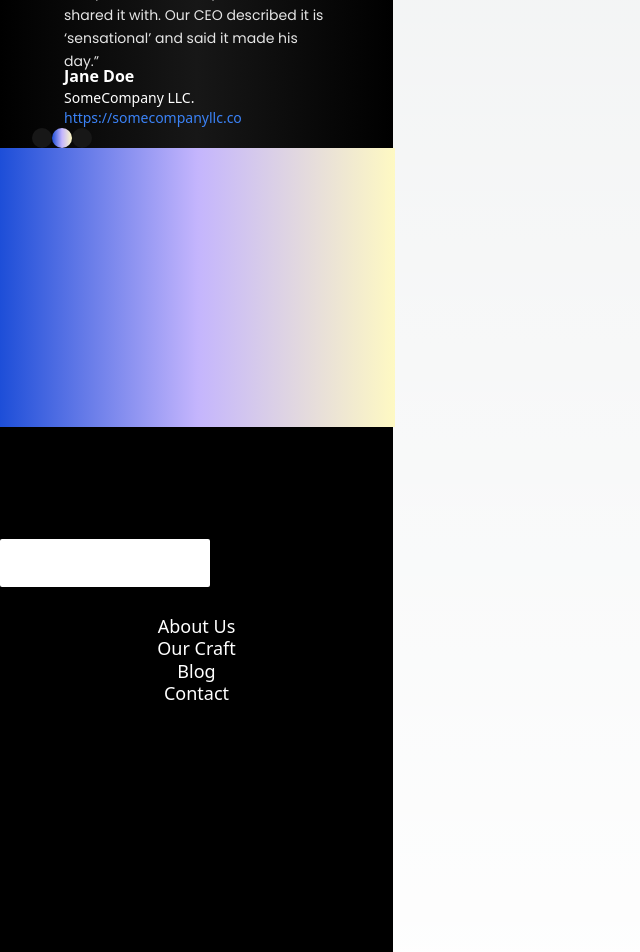
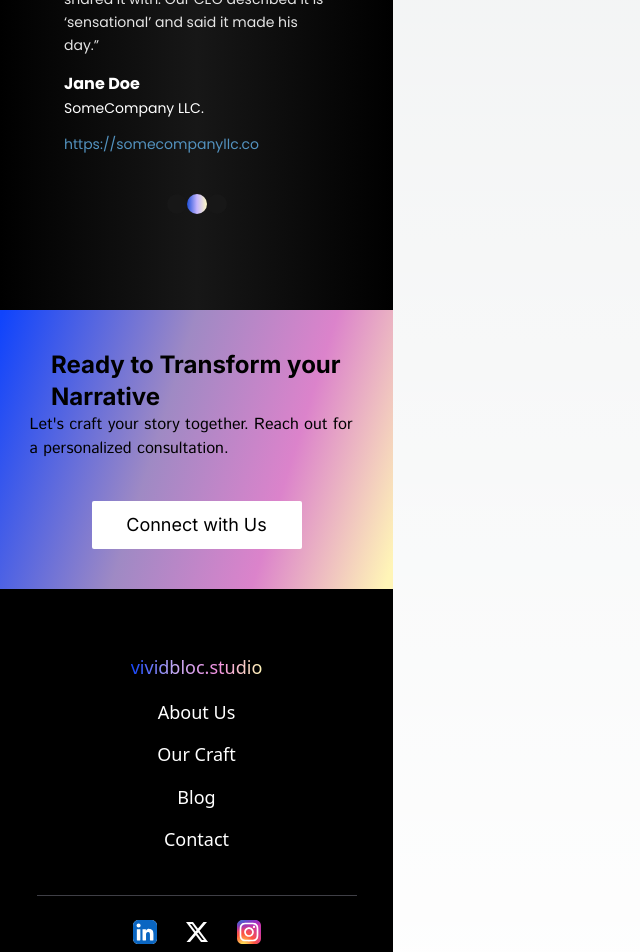
Before and after one commit to angeloilardi/vividbloc, a Next.js app: page / in a window 1280 px wide. Shown: the part 2700-3652 px from the top of the page, without its empty margins (0-640 px from the left). Built offline with nearby package versions, Linux system fonts and the light colour scheme.

Commit message:
added footer

```diff
--- a/app/page.tsx
+++ b/app/page.tsx
@@ -20,7 +20,7 @@ export default function Home() {
           <img
             src="/assets/images/Polygon 1.svg"
             alt=""
-            className="text-center w-[17.5px]"
+            className=" w-[17.5px]"
           />
         </button>
         <img
@@ -88,7 +88,7 @@ export default function Home() {
         Our Craft
       </div>
       <div className="w-[392px] h-[297px]  left-0 -[1573px] bg-picture-layover-2 bg-cover relative">
-        <div className="text-center text-neutral-200 text-xs font-normal before:opacity-50 absolute bottom-10 font-istok px-8">
+        <div className=" text-neutral-200 text-xs font-normal before:opacity-50 absolute bottom-10 font-istok px-8">
           We don't just make videos; we craft narratives. From concept to final
           cut, we're committed to adding that 'extra layer' to every project.
         </div>
@@ -134,30 +134,30 @@ export default function Home() {
         </div>
       </div>
 
-      <div className="flex flex-col bg-woah px-8 relative mt-16">
+      <div className="flex flex-col bg-woah px-8 relative mt-16 font-poppins">
         <img
           className="w-[157px] h-[157px] rounded-full mx-auto -mt-20"
           src="/assets/images/Ellipse 5.svg"
         />
         <div className="px-8">
-          <div className="  text-white text-[26px] font-normal font-quantico mt-20 mb-2">
+          <div className="  text-white text-[26px] font-normal font-quantico mt-16 mb-2">
             Woah.
           </div>
-          <div className="w-[267px] h-[106px] text-neutral-200 text-sm font-normal font-poppins leading-[23.03px]">
+          <div className="w-[267px] h-[106px] text-[#E5E5E5] text-sm font-normal leading-[23.03px]">
             {`“The video is fantastic, and has been really well received by those
             I’ve shared it with. Our CEO described it is ‘sensational’ and said
             it made his day.”`}
           </div>
-          <div className=" text-white text-base font-bold">Jane Doe</div>
-          <div className=" text-white text-sm font-normal">
+          <div className=" text-white text-base font-bold mt-6">Jane Doe</div>
+          <div className=" text-white text-sm font-normal mt-0.5">
             SomeCompany LLC.
           </div>
-          <div className=" text-blue-500 text-sm font-normal">
+          <div className=" text-[rgba(83,146,191,1)] text-sm font-normal mt-4">
             https://somecompanyllc.co
           </div>
         </div>
 
-        <div className="flex">
+        <div className="flex mt-10 mx-auto mb-24">
           <div className="w-5 h-5 left-0 -0  bg-neutral-900 rounded-full" />
           <div className="w-5 h-5 left-[29px] -0  bg-gradient-to-r from-blue-700 via-violet-300 to-yellow-100 rounded-full" />
           <div className="w-5 h-5 left-[58px] -0  bg-neutral-900 rounded-full" />
@@ -165,35 +165,48 @@ export default function Home() {
       </div>
 
       {/* Ready transform */}
-      <div className="w-[395px] h-[279px] left-[-1px] -[3087px]  bg-gradient-to-r from-blue-700 via-violet-300 to-yellow-100" />
-      <div className="w-[291px] left-[51px] -[3125px]  text-center text-black text-2xl font-bold font-['Inter']">
+      <div className="w-full h-[279px] bg-narrative flex flex-col justify-center items-center">
+        <p className="w-[291px] left-[51px] -[3125px]  text-black text-2xl font-bold font-inter">
           Ready to Transform your Narrative
-      </div>
-      <div className="w-[334px] left-[30px] -[3196px]  text-center text-black text-base">
+        </p>
+        <div className="w-[334px] left-[30px] -[3196px]   text-black text-base font-istok mb-3">
           Let's craft your story together. Reach out for a personalized
           consultation.
         </div>
-      <div className="w-[210px] h-12 left-[92px] -[3272px]  bg-white rounded-sm" />
-      <div className="left-[126px] -[3285px]  text-black text-lg font-normal font-['Inter']">
+        <div className="w-[210px] h-12 bg-white rounded-sm flex justify-center items-center mt-7">
+          <p className=" text-black text-lg font-normal font-inter ">
             Connect with Us
+          </p>
+        </div>
       </div>
 
       {/* Footer */}
 
-      <div className="flex flex-col">
-        <p className="text-center text-white text-lg leading-tight">About Us</p>
-        <p className="text-center text-white text-lg leading-tight">
-          Our Craft
-        </p>
-        <p className="text-center text-white text-lg leading-tight"> Blog</p>
-        <p className="text-center text-white text-lg leading-tight"> Contact</p>
+      <div className="flex flex-col items-center gap-5">
+        <h1 className="text-lg font-normal bg-logo-gradient text-transparent bg-clip-text mt-16">
+          vividbloc.studio
+        </h1>
+        <p className=" text-white text-lg leading-tight">About Us</p>
+        <p className=" text-white text-lg leading-tight">Our Craft</p>
+        <p className=" text-white text-lg leading-tight"> Blog</p>
+        <p className=" text-white text-lg leading-tight"> Contact</p>
       </div>
+      <hr className="border-zinc-700 w-[320px] mx-auto mt-11" />
       <div className="w-6 h-6 left-[238px] -[3714px] ">
         <div className="w-6 h-6 left-0 -0 "></div>
       </div>
-      <div className="w-6 h-6 left-[186px] -[3714px] " />
-      <div className="w-6 h-6 left-[132px] -[3714px] ">
-        <div className="w-6 h-6 left-0 -0 "></div>
+
+      {/* Socials */}
+      <div className="flex gap-7 justify-center">
+        <a href="">
+          <img className="w-6 h-6" src="/assets/images/skill-icons_linkedin.svg"/>
+        </a>
+        <a href="">
+          <img className="w-6 h-6" src="/assets/images/line-md_twitter-x-alt.svg"/>
+        </a>
+          <a href="">
+            <img className="w-6 h-6" src="/assets/images/skill-icons_instagram.svg"/>
+          </a>
       </div>
       </div>
   );
--- a/tailwind.config.ts
+++ b/tailwind.config.ts
@@ -20,7 +20,8 @@ const config: Config = {
         'highlight-left': 'linear-gradient(to right, rgba(255, 245, 183, 0), rgba(241, 144, 223, 1), rgba(198, 172, 245, 1), rgba(16, 68, 252, 1))',
         'picture-layover': "linear-gradient(to right, rgba(0, 0, 0, 1), rgba(0, 0, 0, 0)), url('/assets/images/e32e3afa08a0b124bbd3afbd26e183c9.jpeg')",
         'picture-layover-2': "linear-gradient(to bottom, rgba(20, 17, 24, 0), rgba(20, 17, 24, 1)), url('/assets/images/e32e3afa08a0b124bbd3afbd26e183c9.jpeg')",
-        "woah": "linear-gradient(to right, rgba(23, 23, 23, 0), rgba(23, 23, 23, 1), rgba(23, 23, 23, 0))"
+        "woah": "linear-gradient(to right, rgba(23, 23, 23, 0), rgba(23, 23, 23, 1), rgba(23, 23, 23, 0))",
+        "narrative": "linear-gradient(107.43deg, #1044FC 0.66%, rgba(198, 172, 245, 0.8) 41.13%, rgba(241, 144, 223, 0.91) 70.47%, #FFF5B7 98.24%)"
       },
       fontFamily: {
         "inter": "var(--inter-font)",
```
Lines whose indentation alone changed are shown as unchanged.
